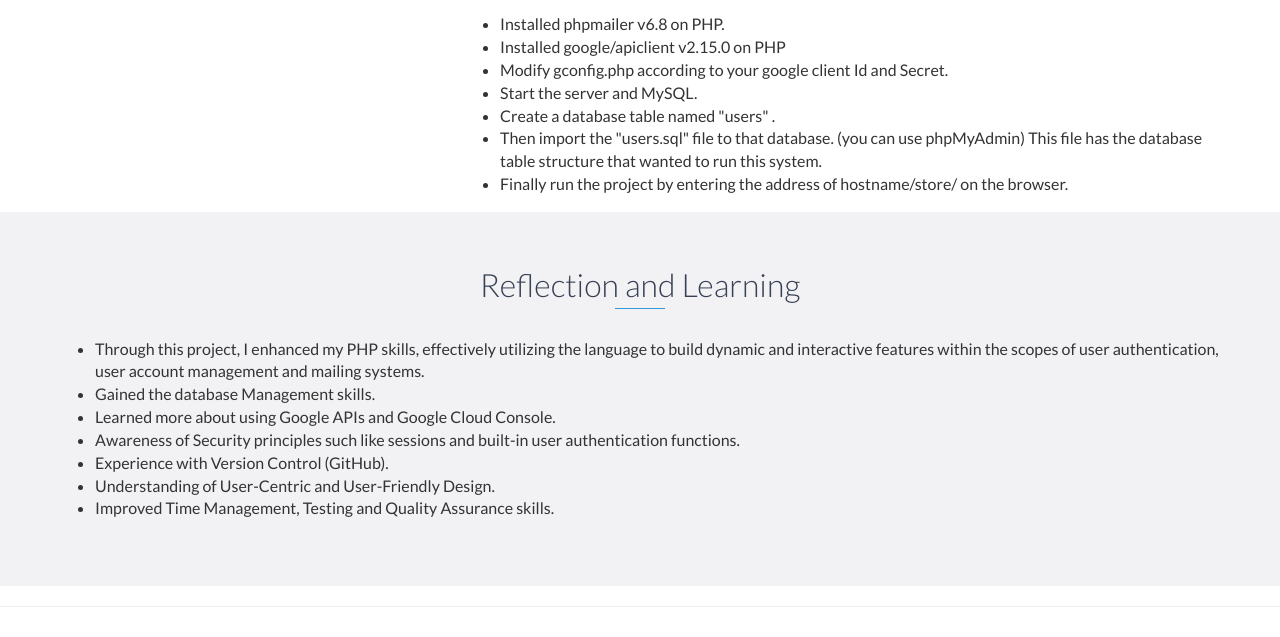
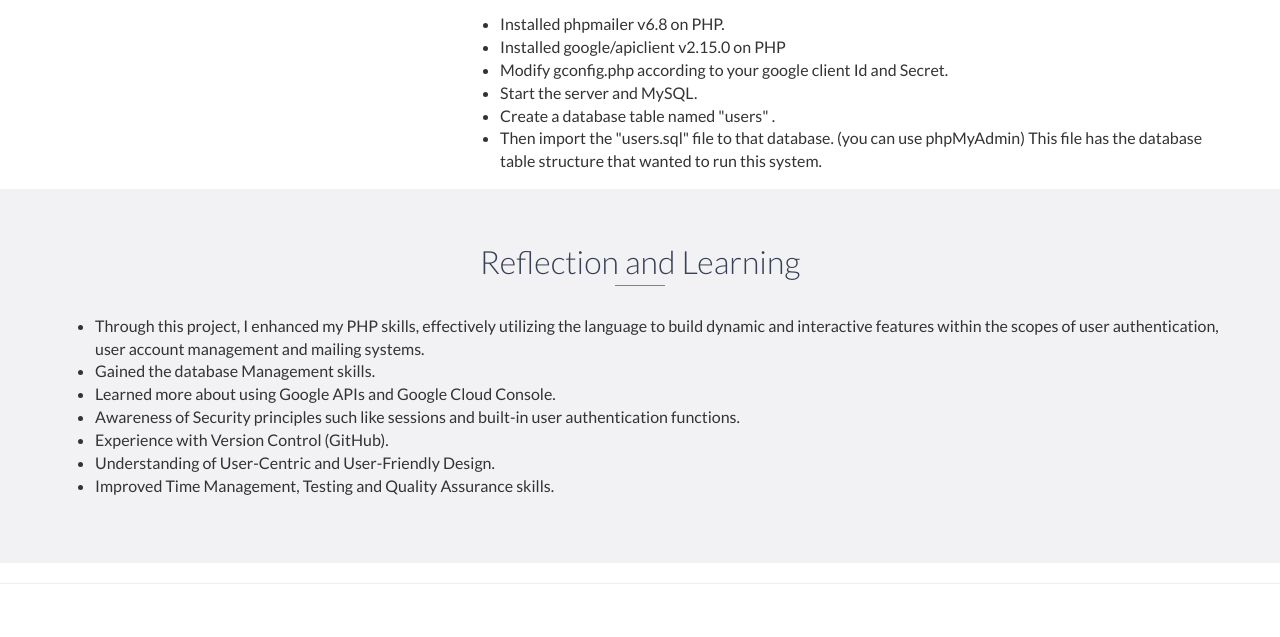
Before and after one commit to DilukChamika/portfolio, a website: page projects/LoginSignupPHP.html in a window 1280 px wide. Shown: the part 2898-3535 px from the top of the page. Drawn offline with nearby package versions, Linux system fonts and the light colour scheme.

Commit message:
LoginSignupPHP modified

```diff
--- a/projects/LoginSignupPHP.html
+++ b/projects/LoginSignupPHP.html
@@ -151,7 +151,6 @@
                             <li>Start the server and MySQL.</li>
                             <li>Create a database table named "users" .</li>
                             <li>Then import the "users.sql" file to that database. (you can use phpMyAdmin) This file has the database table structure that wanted to run this system. </li>
-                            <li>Finally run the project by entering the address of hostname/store/ on the browser. </li>
 
                         </ul>
                     </p>
```
